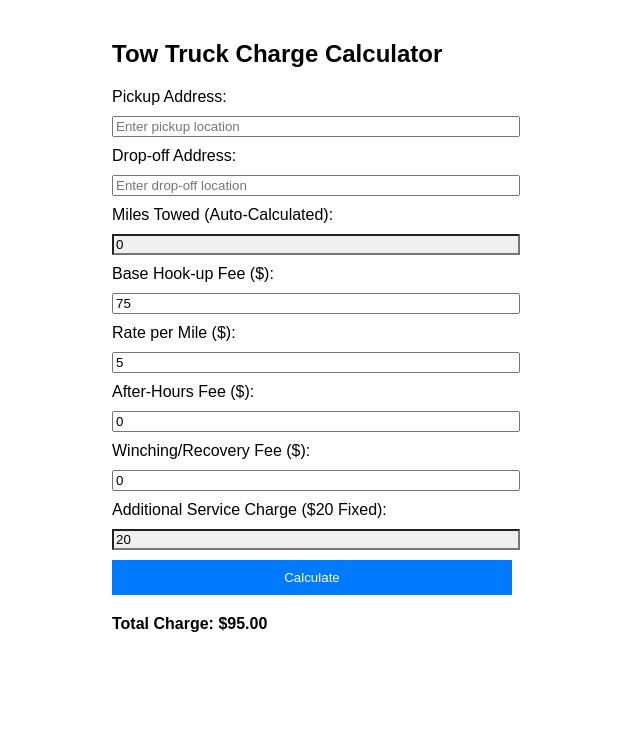
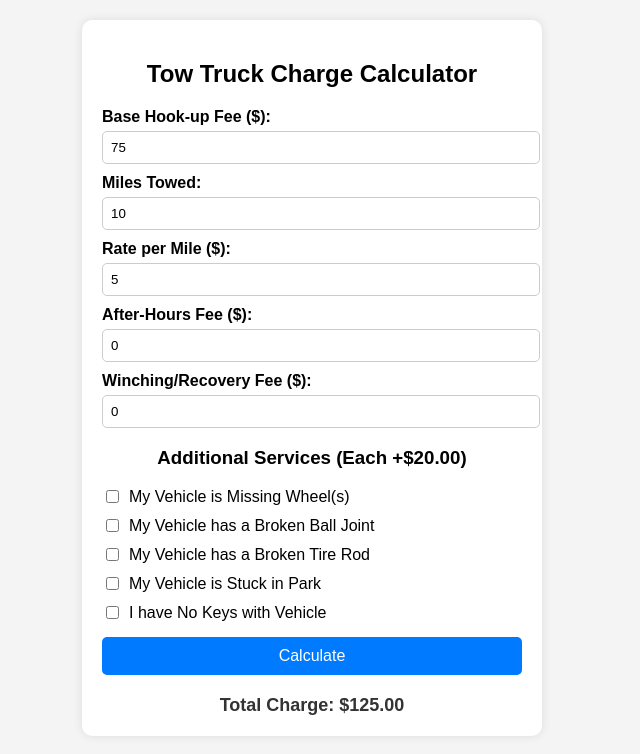
Before and after one commit to codewithtey/tow.calculator, a plain HTML site: page index.html in a window 1280 px wide. Both pictures are taken after a click on the button "Calculate". Shown: the whole page, without its empty margins (328-968 px from the left). Drawn offline with Linux system fonts and the light colour scheme; some packages are replaced by stand-ins of ours.

Commit message:
Update index.html

```diff
--- a/index.html
+++ b/index.html
@@ -5,42 +5,46 @@
     <meta name="viewport" content="width=device-width, initial-scale=1.0">
     <title>Tow Truck Charge Calculator</title>
     <style>
-        body { font-family: Arial, sans-serif; padding: 20px; margin: 0; }
-        .container { max-width: 400px; margin: auto; }
-        label, input, button { display: block; width: 100%; margin-bottom: 10px; }
-        button { padding: 10px; background: #007bff; color: white; border: none; cursor: pointer; }
+        body { font-family: Arial, sans-serif; padding: 20px; margin: 0; background-color: #f4f4f4; }
+        .container { max-width: 420px; margin: auto; background: white; padding: 20px; border-radius: 10px; box-shadow: 0 0 10px rgba(0, 0, 0, 0.1); }
+        h2, h3 { text-align: center; }
+        label { font-weight: bold; margin-top: 10px; display: block; }
+        input[type="number"] { width: 100%; padding: 8px; margin-top: 5px; border: 1px solid #ccc; border-radius: 5px; }
+        button { width: 100%; padding: 10px; background: #007bff; color: white; border: none; cursor: pointer; font-size: 16px; margin-top: 15px; border-radius: 5px; }
         button:hover { background: #0056b3; }
-        #result { margin-top: 20px; font-weight: bold; }
-        input[readonly] { background: #f0f0f0; cursor: not-allowed; }
+        #result { margin-top: 20px; font-weight: bold; text-align: center; font-size: 18px; color: #333; }
+        .checkbox-container { margin-top: 10px; }
+        .checkbox-container label { font-weight: normal; display: flex; align-items: center; cursor: pointer; }
+        .checkbox-container input { margin-right: 10px; }
     </style>
 </head>
 <body>
     <div class="container">
         <h2>Tow Truck Charge Calculator</h2>
 
-        <label for="pickupAddress">Pickup Address:</label>
-        <input type="text" id="pickupAddress" placeholder="Enter pickup location">
+        <label for="baseFee">Base Hook-up Fee ($):</label>
+        <input type="number" id="baseFee" value="75" min="0">
 
-        <label for="dropoffAddress">Drop-off Address:</label>
-        <input type="text" id="dropoffAddress" placeholder="Enter drop-off location">
-
-        <label for="mileage">Miles Towed (Auto-Calculated):</label>
-        <input type="number" id="mileage" value="0" readonly>
-
-        <label for="baseFee">Base Hook-up Fee ($):</label>
-        <input type="number" id="baseFee" value="75">
+        <label for="mileage">Miles Towed:</label>
+        <input type="number" id="mileage" value="10" min="0">
 
         <label for="ratePerMile">Rate per Mile ($):</label>
-        <input type="number" id="ratePerMile" value="5">
+        <input type="number" id="ratePerMile" value="5" min="0">
 
         <label for="afterHours">After-Hours Fee ($):</label>
-        <input type="number" id="afterHours" value="0">
+        <input type="number" id="afterHours" value="0" min="0">
 
         <label for="winching">Winching/Recovery Fee ($):</label>
-        <input type="number" id="winching" value="0">
+        <input type="number" id="winching" value="0" min="0">
 
-        <label for="additionalService">Additional Service Charge ($20 Fixed):</label>
-        <input type="number" id="additionalService" value="20" readonly>
+        <h3>Additional Services (Each +$20.00)</h3>
+        <div class="checkbox-container">
+            <label><input type="checkbox" id="missingWheels"> My Vehicle is Missing Wheel(s)</label>
+            <label><input type="checkbox" id="brokenBallJoint"> My Vehicle has a Broken Ball Joint</label>
+            <label><input type="checkbox" id="brokenTireRod"> My Vehicle has a Broken Tire Rod</label>
+            <label><input type="checkbox" id="stuckInPark"> My Vehicle is Stuck in Park</label>
+            <label><input type="checkbox" id="noKeys"> I have No Keys with Vehicle</label>
+        </div>
 
         <button onclick="calculateCharge()">Calculate</button>
 
@@ -48,61 +52,24 @@
     </div>
 
     <script>
-        let distanceService;
-
-        function initializeAutocomplete() {
-            let pickupInput = document.getElementById("pickupAddress");
-            let dropoffInput = document.getElementById("dropoffAddress");
-
-            new google.maps.places.Autocomplete(pickupInput);
-            new google.maps.places.Autocomplete(dropoffInput);
-
-            distanceService = new google.maps.DistanceMatrixService();
-
-            document.getElementById("dropoffAddress").addEventListener("blur", calculateMiles);
-        }
-
-        function calculateMiles() {
-            let pickup = document.getElementById("pickupAddress").value;
-            let dropoff = document.getElementById("dropoffAddress").value;
-            let mileageField = document.getElementById("mileage");
-
-            if (pickup && dropoff) {
-                distanceService.getDistanceMatrix({
-                    origins: [pickup],
-                    destinations: [dropoff],
-                    travelMode: 'DRIVING',
-                }, function(response, status) {
-                    if (status === 'OK' && response.rows[0].elements[0].status === 'OK') {
-                        let distanceText = response.rows[0].elements[0].distance.text;
-                        let miles = parseFloat(distanceText.replace(/[^\d.]/g, ""));
-                        if (!isNaN(miles)) {
-                            mileageField.value = miles.toFixed(1);
-                        } else {
-                            mileageField.value = "0";
-                        }
-                    } else {
-                        console.error("Distance calculation error:", status, response);
-                        mileageField.value = "0";
-                    }
-                });
-            }
-        }
-
         function calculateCharge() {
             let baseFee = parseFloat(document.getElementById('baseFee').value) || 0;
             let mileage = parseFloat(document.getElementById('mileage').value) || 0;
             let ratePerMile = parseFloat(document.getElementById('ratePerMile').value) || 0;
             let afterHours = parseFloat(document.getElementById('afterHours').value) || 0;
             let winching = parseFloat(document.getElementById('winching').value) || 0;
-            let additionalService = parseFloat(document.getElementById('additionalService').value) || 0;
 
-            let totalCost = baseFee + (mileage * ratePerMile) + afterHours + winching + additionalService;
+            // Additional services, each +$20 charge
+            let additionalServices = 0;
+            let additionalCheckboxes = ['missingWheels', 'brokenBallJoint', 'brokenTireRod', 'stuckInPark', 'noKeys'];
+            additionalCheckboxes.forEach(id => {
+                if (document.getElementById(id).checked) additionalServices += 20;
+            });
 
+            // Calculate total cost
+            let totalCost = baseFee + (mileage * ratePerMile) + afterHours + winching + additionalServices;
             document.getElementById('result').innerText = `Total Charge: $${totalCost.toFixed(2)}`;
         }
     </script>
-
-    <script src="https://maps.googleapis.com/maps/api/js?key=AIzaSyC3jbPFpYYeXJnAtI5zuC1oVEHwzyq12n8&libraries=places" async defer onload="initializeAutocomplete()"></script>
 </body>
 </html>
```
